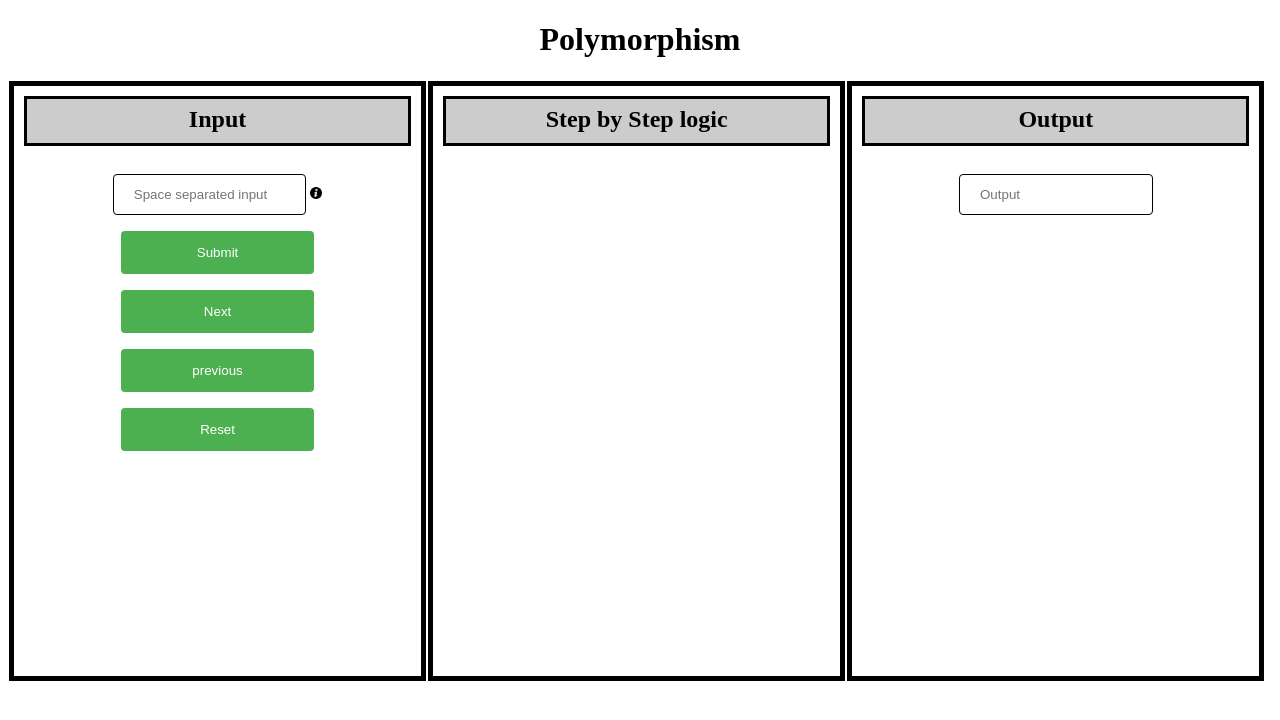
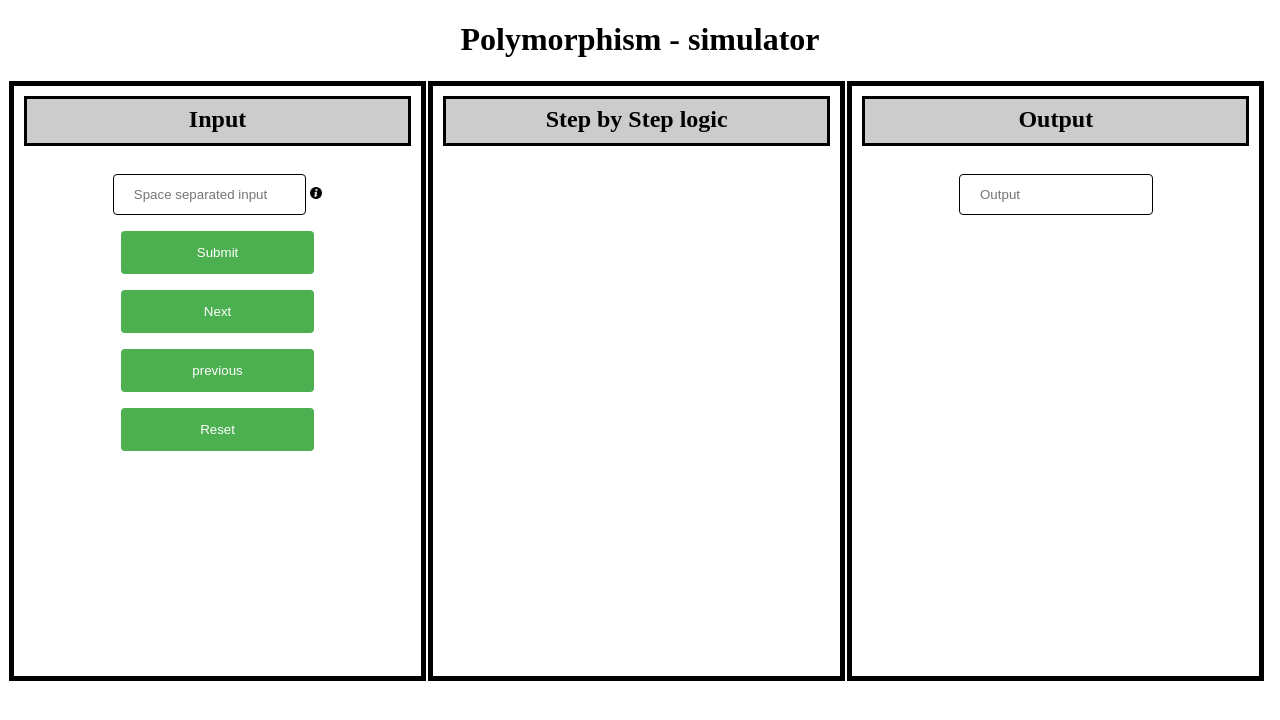
Before and after one commit to umraodhananjay/umraodhananjay.gitlab.io, a plain HTML site: page simulator/index.html in a window 1280 px wide. Drawn offline with Linux system fonts and the light colour scheme.

Commit message:
Update index.html

```diff
--- a/simulator/index.html
+++ b/simulator/index.html
@@ -60,7 +60,7 @@
 <body>
 
     <center>
-        <h1>Polymorphism</h1>
+        <h1>Polymorphism - simulator</h1>
     </center>
 
     <div class="row">
```
